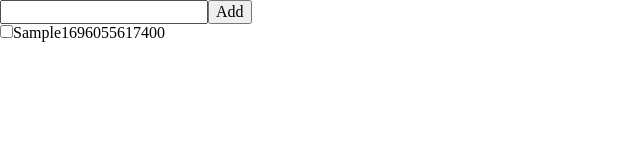
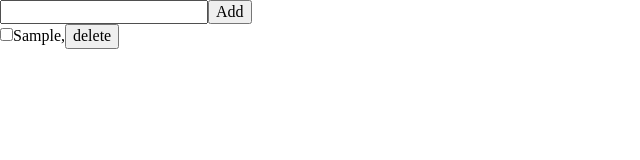
Before and after one commit to RomanAhramenya/react-ts, a React (Vite) app: page / in a window 1280 px wide. Both pictures are taken after typing "Sample" into the empty fields and a click on the button "Add". Shown: the top 160 px of the page, without its empty margins (0-640 px from the left). Built offline with nearby package versions, Linux system fonts and the light colour scheme.

Commit message:
handlers

```diff
--- a/src/App.tsx
+++ b/src/App.tsx
@@ -17,10 +17,13 @@ const App: React.FC = () => {
     ])
     setValue('')
   }
+  const handleChange: React.ChangeEventHandler<HTMLInputElement> = e => {
+    setValue(e.target.value)
+  }
   return (
     <div>
       <div>
-        <input value={value} onChange={e => setValue(e.target.value)} />
+        <input value={value} onChange={handleChange} />
         <button onClick={addTodo}>Add</button>
       </div>
       <TodoList items={todos} />
--- a/src/components/TodoItem.tsx
+++ b/src/components/TodoItem.tsx
@@ -3,14 +3,16 @@ import { ITodo } from "../types/data"
 interface ITodoItem extends ITodo {
 
 }
+const deleteTodo = () => {
 
+}
 const TodoItem: React.FC<ITodoItem> = (props) => {
     const { id, title, complete } = props
     return (
         <div>
             <input type="checkbox" checked={complete} />
             {title}
-            {id}
+            ,<button onClick={deleteTodo}>delete</button>
         </div>
     )
 }
```
